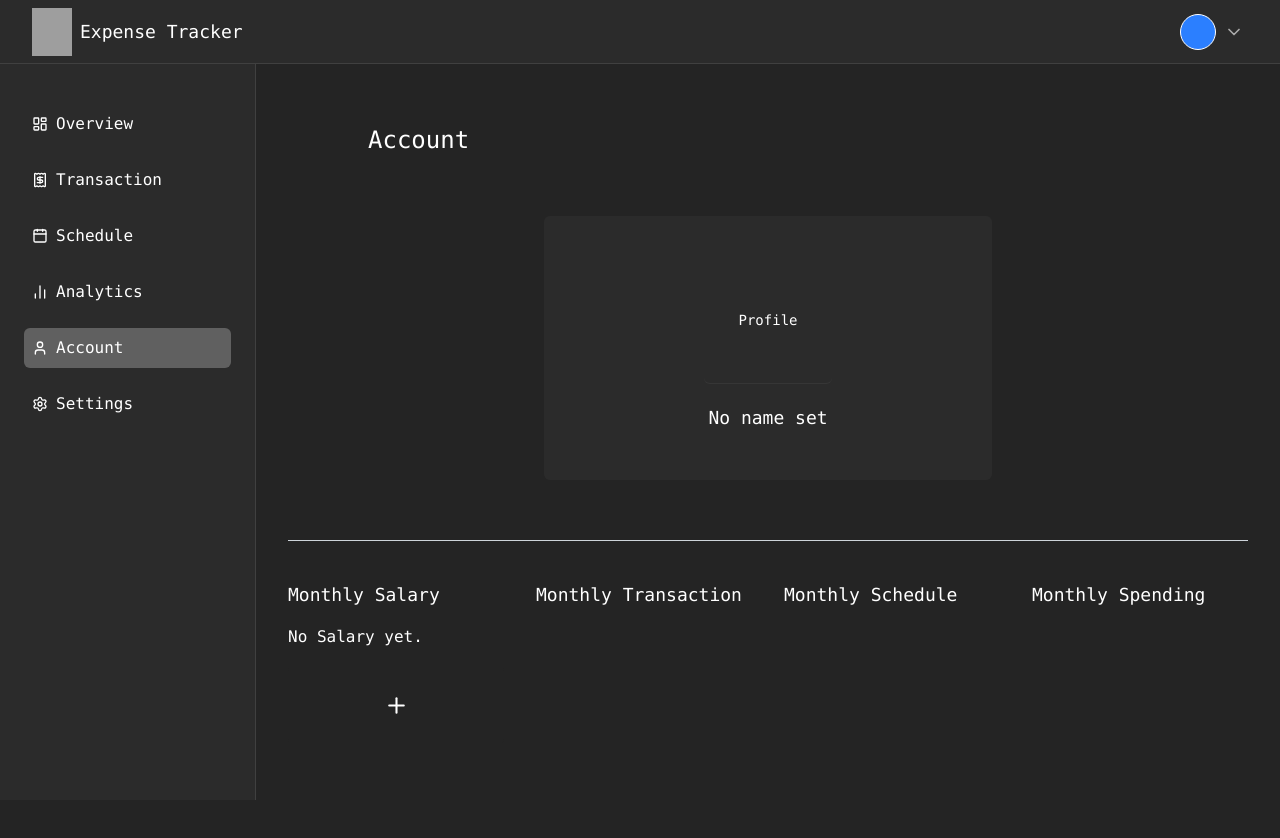
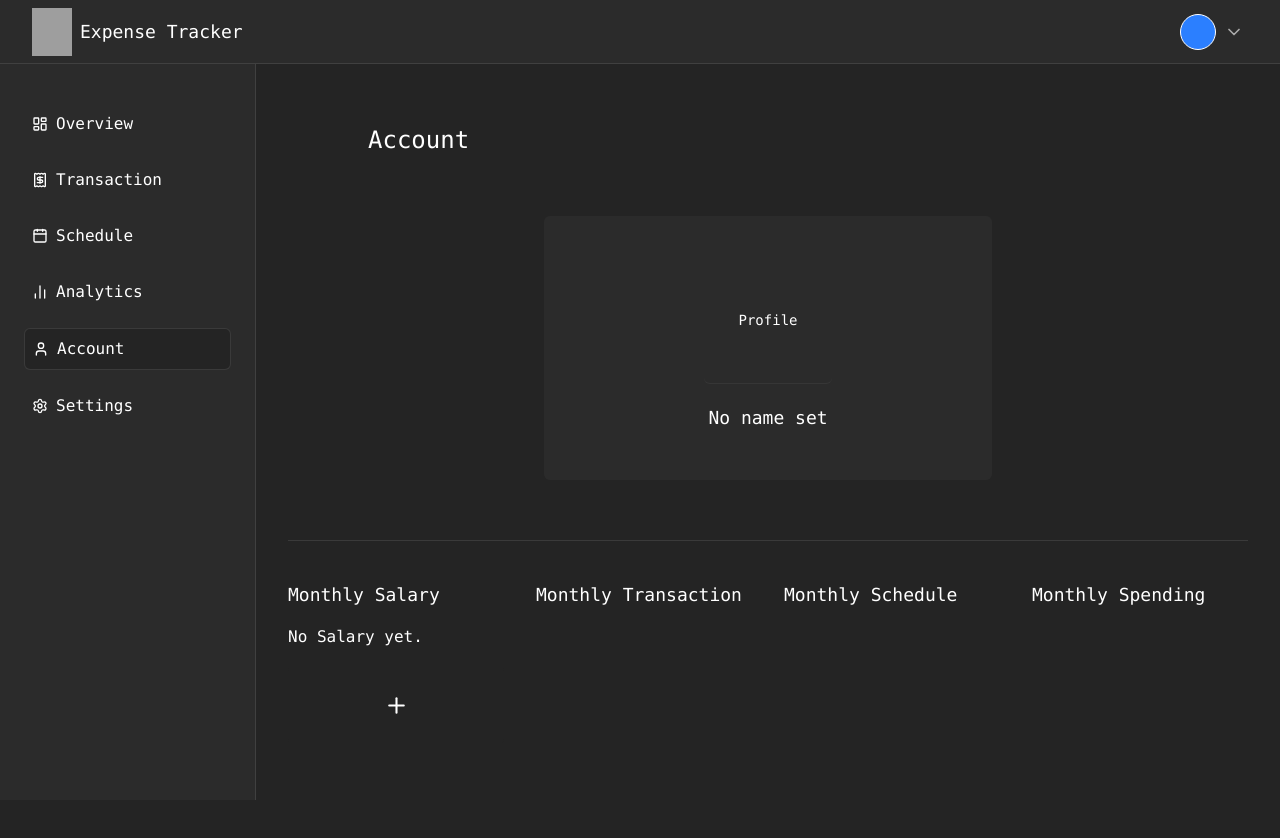
Before and after one commit to Ein-shen/Finance_tracker, a React (Vite) app in the folder client/: page /dashboard/account in a window 1280 px wide. Shown: the top 838 px of the page. Built offline with nearby package versions, Linux system fonts and the light colour scheme; no server answers; grey boxes are pictures that could not be loaded.

Commit message:
fix the leftside bar hover and when themcolor change

```diff
--- a/client/src/index.css
+++ b/client/src/index.css
@@ -1,39 +1,60 @@
 @import "tailwindcss";
+
+/* =========================
+   Theme variables
+   ========================= */
 
 :root {
   --bg-color: #242424;
   --text-color: #ffffff;
   --card-color: #2b2b2b;
-  --border-color: #CED4DA;
 
-  /* Dark mode hover */
+  /* RGB values so Tailwind opacity works */
+  --border-color: 255 255 255;
+
   --hover-color: #404040;
   --hover-text-color: #ffffff;
-
-
-  /* div bg */
 }
 
 :root.light {
   --bg-color: #ffffff;
   --text-color: #222222;
   --card-color: #eeeeee;
-  --border-color: #222222;
 
-  /* Light mode hover = gray-100 */
+  --border-color: 34 34 34;
+
   --hover-color: #f9f9f9;
   --hover-text-color: #222222;
 }
 
+/* =========================
+   Tailwind theme colors
+   ========================= */
+
+@theme {
+  --color-theme-border: rgb(var(--border-color));
+  --color-theme-bg: var(--bg-color);
+  --color-theme-card: var(--card-color);
+  --color-theme-text: var(--text-color);
+}
+
+/* =========================
+   Base
+   ========================= */
+
 body {
   background-color: var(--bg-color);
   color: var(--text-color);
+
   transition:
     background-color 0.3s ease,
     color 0.3s ease;
 }
 
-/* Theme classes */
+/* =========================
+   Custom theme classes
+   ========================= */
+
 .theme-bg {
   background-color: var(--bg-color);
 }
@@ -47,14 +68,10 @@ body {
 }
 
 .theme-border {
-  border-color: var(--border-color);
+  border-color: rgb(var(--border-color) / 10%);
 }
 
 .theme-hover:hover {
   background-color: var(--hover-color);
   color: var(--hover-text-color);
 }
-
-.theme-div {
-  background-color: var(--bg);
-}
--- a/client/src/pages/user/Leftsidebar.jsx
+++ b/client/src/pages/user/Leftsidebar.jsx
@@ -81,7 +81,7 @@ export const Leftsidebar = () => {
                 key={label}
                 onClick={() => handleNavigate(path)}
                 className={`w-full flex items-center gap-2 font-mono text-md rounded-md p-2 transition-colors theme-hover ${
-                  isActive ? 'bg-[#606060] text-white' : ''
+                isActive ? 'border border-theme-border/10 theme-bg' : ''
                 }`}
               >
                 <Icon className="w-4 h-4" />
```
